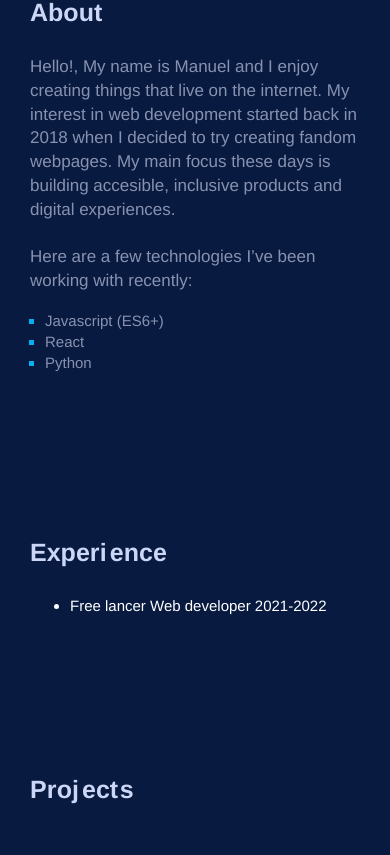
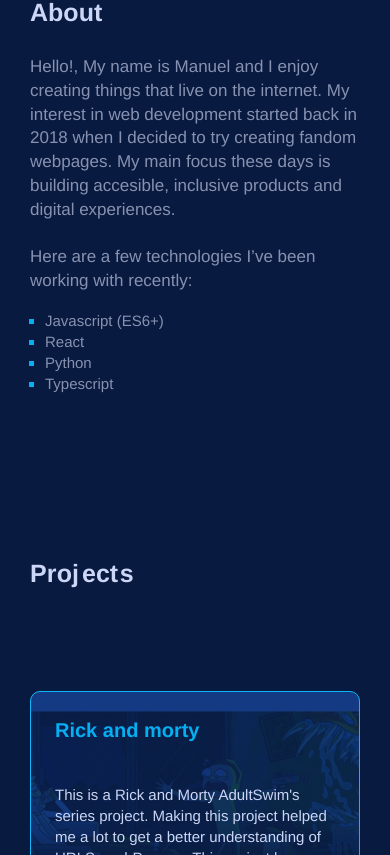
Before and after one commit to Sotorev/portfolio, a React (Create React App) app: page / in a window 390 px wide. Shown: the part 1145-2000 px from the top of the page. Built offline with nearby package versions, Linux system fonts and the light colour scheme.

Commit message:
Responsive design enhanced

```diff
--- a/src/App.js
+++ b/src/App.js
@@ -20,7 +20,7 @@ function App() {
       <Rightside />
       <Hero />
       <About />
-      <Experience/>
+      {/* <Experience/>  */}
       <Projects/>
       <Contact />
     </div>
--- a/src/App.scss
+++ b/src/App.scss
@@ -4,6 +4,7 @@ body{
   color: white;
   box-sizing: border-box;
   font: 300 11px/1.4 'Helvetica Neue', sans-serif;
+  // overflow-x: hidden;
 }
 
 .App-logo {
--- a/src/components/About/index.js
+++ b/src/components/About/index.js
@@ -31,13 +31,9 @@ const About = () => {
             <li>Javascript (ES6+)</li>
             <li>React</li>
             <li>Python</li>
-            {/* <li>Django</li> */}
+            <li>Typescript</li>
           </ul>
         </div>
-
-        {/* <div className='profile-pic wrapper'>
-          <img src={imageProfile} alt='my-profile' />
-        </div> */}
       </div>
     </section>
   )
--- a/src/components/Contact/index.scss
+++ b/src/components/Contact/index.scss
@@ -5,6 +5,7 @@
 	flex-direction: column;
 	align-items: center;
 	h2{
+		text-align: center;
 		font-size: clamp(2rem, 10vw, 6rem);
 		color:#ccd6f6;
 	}
--- a/src/components/Navbar/index.js
+++ b/src/components/Navbar/index.js
@@ -51,13 +51,13 @@ export default function Navbar() {
             <li className='text_animate _1'>
               <a href='#about'>About</a>
             </li>
+            {/* <li className='text_animate _2'>
+              <a href='#experience'>Experience</a>
+            </li> */}
             <li className='text_animate _2'>
-              <a href='#experience'>Experience</a>
+              <a href='#work'>Work</a>
             </li>
             <li className='text_animate _3'>
-              <a href='#work'>Work</a>
-            </li>
-            <li className='text_animate _4'>
               <a href='#contact'>Contact</a>
             </li>
           </ul>
--- a/src/components/Projects/Project/index.js
+++ b/src/components/Projects/Project/index.js
@@ -3,7 +3,7 @@ import './index.scss'
 const Project = ({ img, name, url, description, tools }) => {
 	const [ref, inView, entry] = useInView();
 	return (
-		<article ref={ref} className="project">
+		<li ref={ref} className="project">
 			<div className="project-content">
 				<h3 className='project-title'>
 					<a href={url} target="_blank">{name}</a>
@@ -20,7 +20,7 @@ const Project = ({ img, name, url, description, tools }) => {
 			<a className='project-image' href={url} target="_blank">
 				<img src={img} />
 			</a>
-		</article>
+		</li>
 	);
 }
 export default Project;
--- a/src/components/Projects/Project/index.scss
+++ b/src/components/Projects/Project/index.scss
@@ -110,8 +110,7 @@ $text-color: #ccd6f6;
 		display: grid;
 		gap: 10px;
 		-moz-box-align: center;
-		align-items: center;
-
+		// align-items: center;
 		.project-image {
 			width: 100%;
 			height: 100%;
@@ -133,29 +132,30 @@ $text-color: #ccd6f6;
 			justify-content: center;
 			height: 100%;
 			grid-column: 1 / -1;
-			padding: 35px 35px 30px;
-
+			padding: 25px 25px 20px;
 			// z-index: 5;
 			.project-title {
 				margin: 0;
 				a{
+					&::before{
+						content: "";
+						z-index: 5;
 						position: absolute;
 						top: 0;
 						left: 0;
-					padding-top: 3rem;
-					padding-left: 35px;
 						margin: 0;
 						width: 100%;
 						height: 100%;
+					}
+
 				}
 			}
 
 			.project-description {
 				background-color: transparent;
-				width: 100%;
-				padding: 3rem 0;
+				width: auto;
+				padding: 2rem 0;
 				box-shadow: none;
-
 				&:hover {
 					box-shadow: none;
 				}
--- a/src/components/Projects/index.js
+++ b/src/components/Projects/index.js
@@ -1,4 +1,3 @@
-import AnimatedLetters from '../AnimatedLetters/'
 import './index.scss'
 import data from '../../projects-data'
 import Project from "./Project";
@@ -13,13 +12,20 @@ const Projects = () => {
 					text="Projects"
 				/>
 			</div>
-			<Project
-				name={data.rm.name}
-				description={data.rm.description}
-				img={data.rm.image}
-				url={data.rm.url}
-				tools={data.rm.buildingTools}
-			/>
+			<ul>
+				{
+					data.map((project, idx) =>
+						<Project
+								key={idx}
+								name={project.name}
+								description={project.description}
+								img={project.image}
+								url={project.url}
+								tools={project.buildingTools}
+						/>
+					)
+				}
+			</ul>
 		</section>
 	);
 }
--- a/src/components/Projects/index.scss
+++ b/src/components/Projects/index.scss
@@ -4,6 +4,9 @@
 	padding: 100px 150px;
 	max-width: 1600px;
 	min-height: 100vh;
+	ul{
+		padding: 0;
+	}
 }
 @media only screen and (max-width: 1200px){
 	.projects-section{
--- a/src/projects-data.js
+++ b/src/projects-data.js
@@ -1,6 +1,6 @@
 import rmImage from "./assets/images/projects/rickandmorty.png"
-export default {
-	rm: {
+const data = [
+	{
 		name: "Rick and morty",
 		image: rmImage,
 		description: `This is a Rick and Morty AdultSwim's series project.
@@ -12,4 +12,5 @@ export default {
 			"React", "React Router", "Styled Components", "Serie Api"
 		]
 	},
-}
+];
+export default data;
```
Lines whose indentation alone changed are shown as unchanged.
